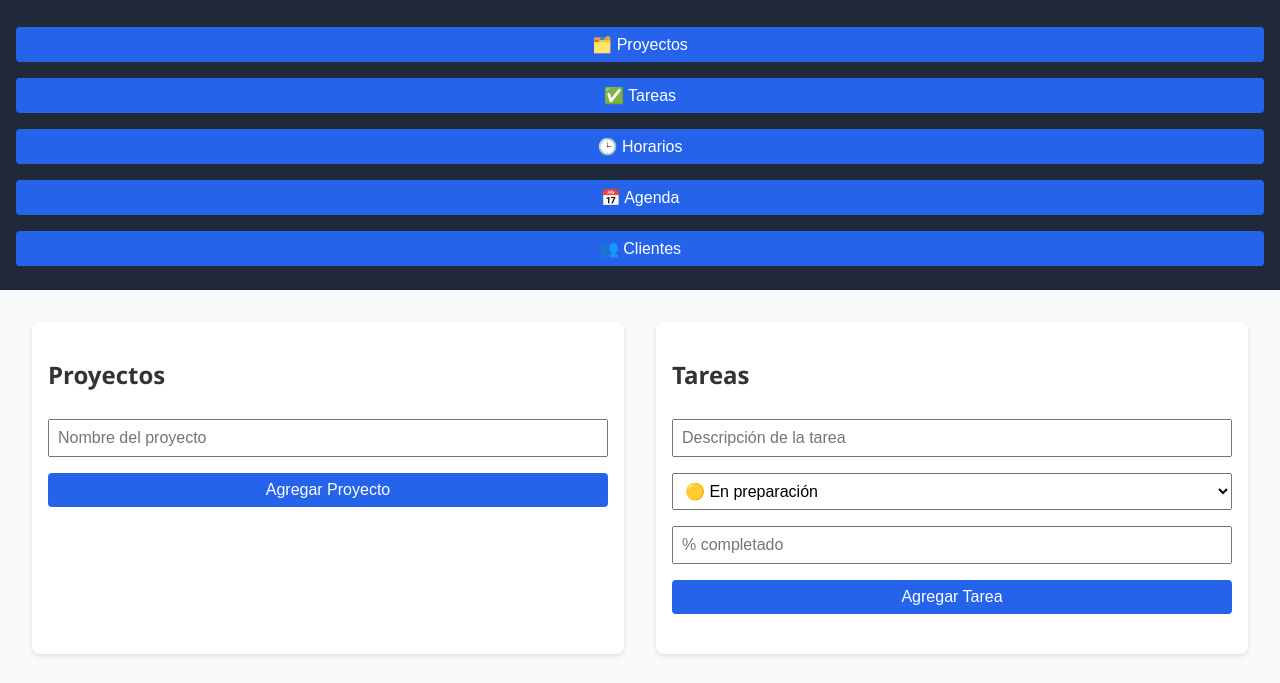
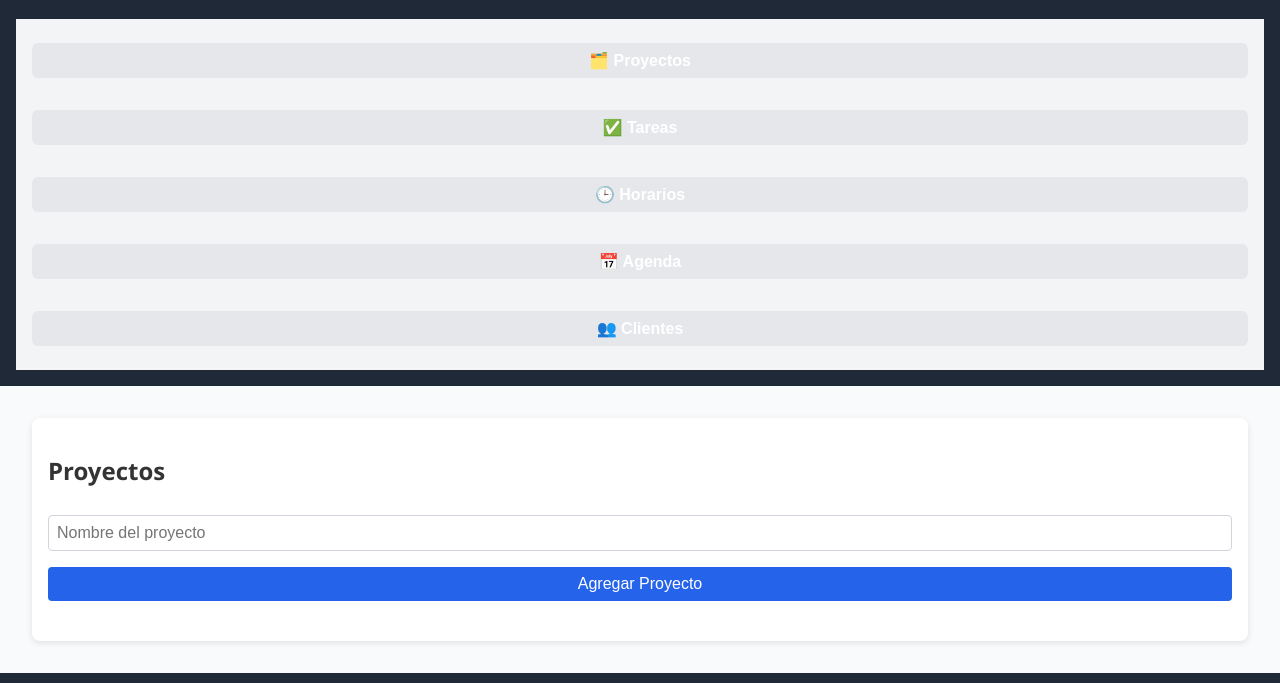
Before and after one commit to iantidoto/webaap, a plain HTML site: page index.html in a window 1280 px wide. Shown: the part 83-766 px from the top of the page. Drawn offline with Linux system fonts and the light colour scheme.

Commit message:
Update styles.css

```diff
--- a/styles.css
+++ b/styles.css
@@ -1,4 +1,4 @@
-/* Estilos generales */
+/* === Estilos generales === */
 body {
   font-family: 'Segoe UI', sans-serif;
   margin: 0;
@@ -17,31 +17,66 @@ header, footer {
 main {
   padding: 2rem;
   display: flex;
+  flex-direction: column;
   gap: 2rem;
+}
+
+/* === Navegación por pestañas === */
+.tabs {
+  display: flex;
+  justify-content: center;
+  gap: 1rem;
+  background-color: #f3f4f6;
+  padding: 1rem;
   flex-wrap: wrap;
 }
 
-section {
-  flex: 1 1 400px;
+.tabs button {
+  background-color: #e5e7eb;
+  border: none;
+  padding: 0.5rem 1rem;
+  border-radius: 6px;
+  cursor: pointer;
+  font-weight: bold;
+  transition: background-color 0.2s ease;
+}
+
+.tabs button:hover {
+  background-color: #d1d5db;
+}
+
+/* === Secciones === */
+.seccion {
   background-color: #ffffff;
   border-radius: 8px;
   padding: 1rem;
   box-shadow: 0 2px 6px rgba(0,0,0,0.1);
 }
 
-input, select, button {
+.oculto {
+  display: none;
+}
+
+/* === Formularios e inputs === */
+input, select, textarea, button {
   margin: 0.5rem 0;
   padding: 0.5rem;
   font-size: 1rem;
   width: 100%;
   box-sizing: border-box;
+  border-radius: 4px;
+  border: 1px solid #d1d5db;
+}
+
+textarea {
+  resize: vertical;
+  min-height: 80px;
 }
 
 button {
   background-color: #2563eb;
   color: white;
   border: none;
-  border-radius: 4px;
   cursor: pointer;
 }
 
@@ -49,6 +84,7 @@ button:hover {
   background-color: #1d4ed8;
 }
 
+/* === Listas === */
 ul {
   list-style: none;
   padding: 0;
@@ -61,7 +97,7 @@ li {
   border-radius: 4px;
 }
 
-/* Estados de tarea */
+/* === Estados de tarea === */
 .estado {
   font-weight: bold;
   padding: 4px 8px;
@@ -77,7 +113,7 @@ li {
 .pausado     { background: #e0f2fe; color: #0369a1; }
 .finalizado  { background: #dcfce7; color: #15803d; }
 
-/* Barra de progreso */
+/* === Barra de progreso === */
 .progreso {
   background: #e5e7eb;
   border-radius: 6px;
```
